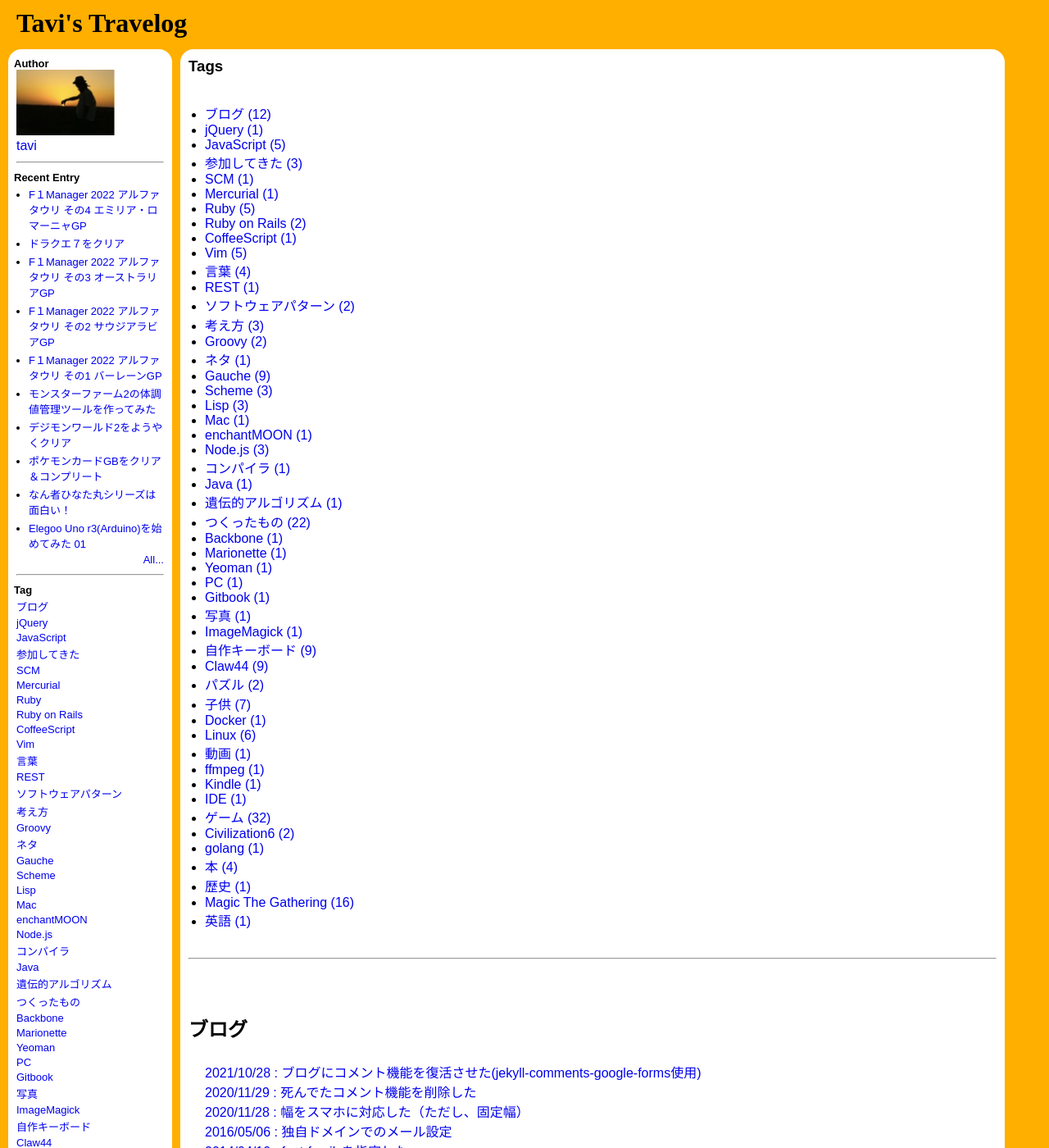
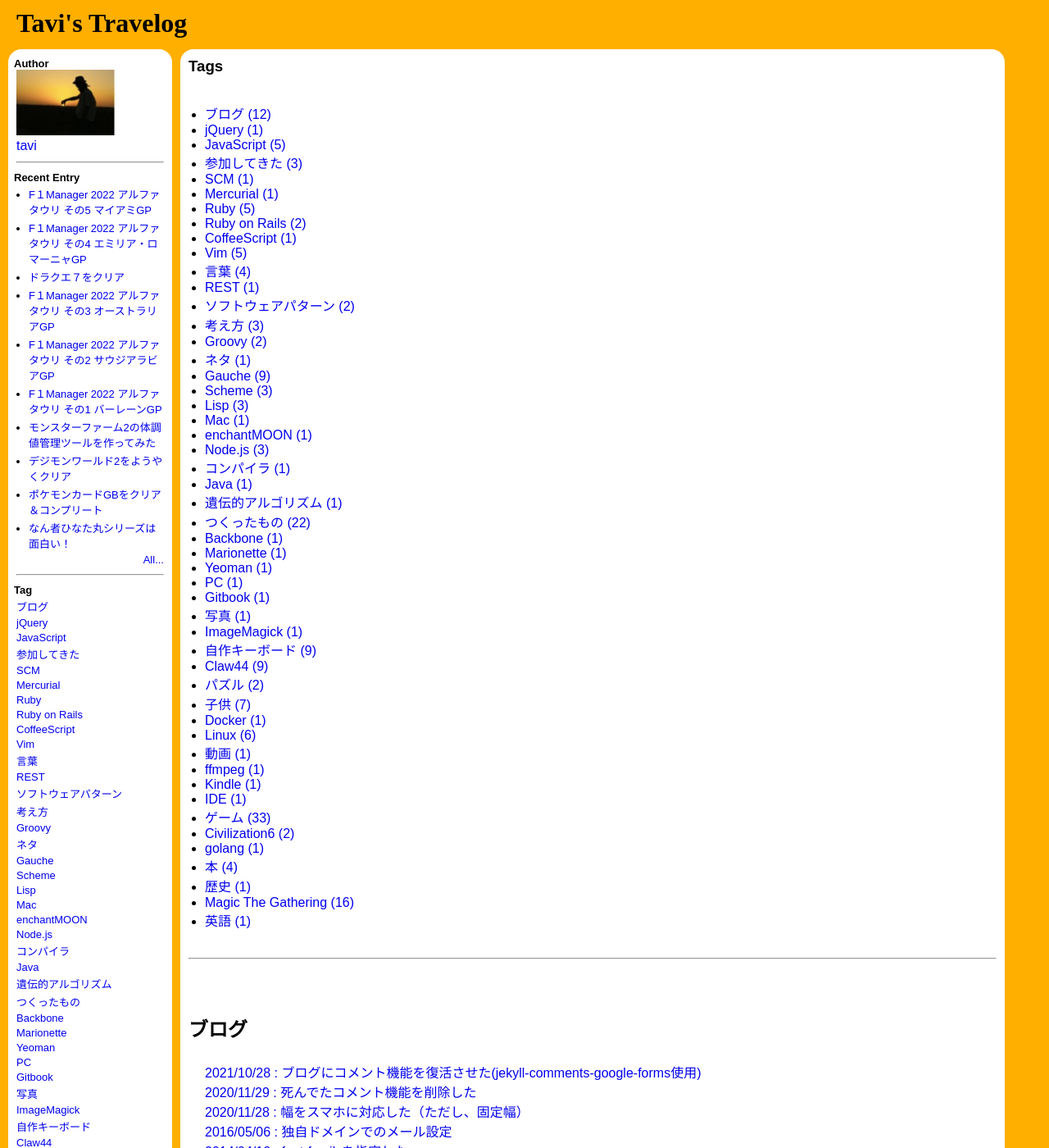
Before and after one commit to ryotakato/ryotakato.github.io, a Jekyll site: the page built from tags.html, in a window 1280 px wide and 1400 px high. Shown: the whole window at 82% size. Built offline with Jekyll 4.4.1, drawn with Linux system fonts in a browser that asks for light colours; some of the changed lines change nothing that is shown; some of the changed text lies outside the part shown.

Commit message:
add article & update article

```diff
--- a/_posts/2022-01-08-what-i-want-to-read-2022.md
+++ b/_posts/2022-01-08-what-i-want-to-read-2022.md
@@ -53,6 +53,8 @@ date: 2022-01-08 09:51:44
 27. [聖女の救済](#book-27)
 28. [真夏の方程式](#book-28)
 29. [項羽と劉邦](#book-29)
+30. [虚像の道化師](#book-30)
+31. [禁断の魔術](#book-31)
 
 
 
@@ -617,3 +619,43 @@ Eテレで、「ロッチと子羊」という哲学番組をやっているが
 
 今改めて項劉記みたいなあの時代のゲームやりたいと思うが、マイナーテーマだから全然出てないよね。
 仕方ない、次は横山三国志を読んで、KOEIの三國志をやるか。
+
+
+
+### 虚像の道化師 {#book-30}
+
+<div class="AmaQuick-box" style="margin-bottom: 0px;"><div class="AmaQuick-image" style="float: left; margin: 0px 12px 1px 0px;"><a href="https://www.amazon.co.jp/dp/4167903113/?tag=tavi06-22" name="AmaQuicklink" target="_blank"><img src="https://m.media-amazon.com/images/I/51qEdV5WWYL._SL200_.jpg" alt="虚像の道化師 (文春文庫)" style="border: none;"/></a></div><div class="AmaQuick-info" style="margin-bottom: 10px; line-height: 120%"><div class="AmaQuick-name" style="margin-bottom: 10px; line-height: 120%"><a href="https://www.amazon.co.jp/dp/4167903113/?tag=tavi06-22" name="AmaQuicklink" target="_blank">虚像の道化師 (文春文庫)</a><div class="AmaQuick-powered-date" style="font-size: 80%; margin-top: 5px; line-height: 120%">posted with <a href="https://creazy.net/amazon_quick_affiliate" title="AmaQuick" target="_blank">AmaQuick</a></div></div><div class="AmaQuick-detail">東野 圭吾(著)</div><div class="AmaQuick-sub-info" style="float: left;"><div class="AmaQuick-link" style="margin-top: 5px"><a href="https://www.amazon.co.jp/dp/4167903113/?tag=tavi06-22" name="AmaQuicklink" target="_blank">Amazon.co.jpで詳細を見る</a></div></div></div><div class="AmaQuick-footer" style="clear: left"></div></div>
+
+
+2022/10/29 読了
+
+ガリレオシリーズ。
+文庫版と単行本版で収録されている話数が違っていて、文庫版のほうが多いのでそっちを読んだ。
+2013年のドラマの話がたくさんあったので、最近ドラマを見た身としては情景が思い浮かぶので助かる。
+
+トリックの差異はあれど、面白かったのは「曲球る（まがる）」かな。
+あと、「念波る（おくる）」はドラマ版では最後かなり湯川を驚かせてくれるが、
+小説ではそこまででもないので、ちょっとがっくり。
+「演技る（えんじる）」はドラマより全然こっちのほうが良かった。
+
+
+
+
+### 禁断の魔術 {#book-31}
+
+<div class="AmaQuick-box" style="margin-bottom: 0px;"><div class="AmaQuick-image" style="float: left; margin: 0px 12px 1px 0px;"><a href="https://www.amazon.co.jp/dp/4167903776/?tag=tavi06-22" name="AmaQuicklink" target="_blank"><img src="https://m.media-amazon.com/images/I/41kbNHs+rkL._SL200_.jpg" alt="禁断の魔術 (文春文庫)" style="border: none;"/></a></div><div class="AmaQuick-info" style="margin-bottom: 10px; line-height: 120%"><div class="AmaQuick-name" style="margin-bottom: 10px; line-height: 120%"><a href="https://www.amazon.co.jp/dp/4167903776/?tag=tavi06-22" name="AmaQuicklink" target="_blank">禁断の魔術 (文春文庫)</a><div class="AmaQuick-powered-date" style="font-size: 80%; margin-top: 5px; line-height: 120%">posted with <a href="https://creazy.net/amazon_quick_affiliate" title="AmaQuick" target="_blank">AmaQuick</a></div></div><div class="AmaQuick-detail">東野 圭吾(著)</div><div class="AmaQuick-sub-info" style="float: left;"><div class="AmaQuick-link" style="margin-top: 5px"><a href="https://www.amazon.co.jp/dp/4167903776/?tag=tavi06-22" name="AmaQuicklink" target="_blank">Amazon.co.jpで詳細を見る</a></div></div></div><div class="AmaQuick-footer" style="clear: left"></div></div>
+
+
+2022/11/01 読了
+
+SPドラマの村上虹郎がかなり良かったから、
+小説も楽しみにしていたが、
+読んでみるとほぼ原作どおりだったんだなと思う。
+ただ、代議士の結末とか、刑事役が内海じゃないなどの差異はあって、
+それがそれぞれドラマのほうがいいとか、小説のほうがいいとかの好みはあると思う。
+
+弟子に対する湯川の最後の会話は
+真夏の方程式の恭平との会話とは一味違うので、
+かなり良かった。
+
+元々、短編だったのを書き直したからなのか、ちょっと本が薄いのが気になったかな。
--- /dev/null
+++ b/_posts/2022-11-03-f1manager2022-alphatauri-05.md
@@ -0,0 +1,218 @@
+---
+layout: post
+title: "F１Manager 2022 アルファタウリ その5 マイアミGP"
+tags : [ゲーム]
+date: 2022-11-03 19:49:44
+---
+
+F1 Manager 2022の続き。
+次はマイアミGP。
+
+目標:実際のアルファタウリの成績（ガスリーリタイア、角田12位）を超えること。
+
+
+そういや、現実ではメキシコGPが終わったけど、角田は悪くないレースだけに残念。
+リカルドのオーバーテイクは完全に不必要な動きだったな。
+撃墜されなければ、ハードタイヤ組は抜けて、ポイントは取れていたように思う。
+
+
+
+### GP前
+
+GP前に、各種投資を。
+まず、フロントとリアのウィングの新設計が完了したので、量産する。
+また、風洞とCFDの使える期限がせまってきた（40日毎に期間が切り替わる）から、アンダーフロアとサイドポッドの設計を始める。
+
+![alphatauri_05_01]({{ BASE_PATH }}/images/2022/11/03/alphatauri_05_01.png)
+
+
+そしてお金があるうちに各種施設をどんどんアップグレードする。
+時間もかかるしね。
+下には写ってないが、シミュレーターも1段階アップグレードした。
+
+![alphatauri_05_02]({{ BASE_PATH }}/images/2022/11/03/alphatauri_05_02.png)
+
+
+
+
+
+
+### フリー走行
+
+
+新ウィングはガスリーに乗せて様子見る。
+今回は土曜日が雨予報で決勝が晴れなので、いつもFP3でやっているロングランはFP2でやっておく。
+予選はドライタイヤの出番はないかな。そうするとSoftはFPである程度使っても大丈夫か？
+
+
+今回は結構フリー走行でセッティングが上手くいっていて、FP2終わる頃にはどっちも90%こえていた。
+ロングランもできたし、ガスリーは調子良さそうなので、
+角田の車にも新ウィングを載せる。
+
+
+しかし、土曜日、FP3はまだ雨降らなかったが、2回目の走行でガスリーがクラッシュ。
+おいおい、新型フロントウィング早くも壊したよ。
+開発が間に合ってなくて、まだ4つしかないのに。
+新型でパーツ理解度が100%じゃなかったからかな。
+
+
+そんなこんなでセッティング結果
+
+![alphatauri_05_03]({{ BASE_PATH }}/images/2022/11/03/alphatauri_05_03.png)
+
+![alphatauri_05_04]({{ BASE_PATH }}/images/2022/11/03/alphatauri_05_04.png)
+
+二人共90台後半！やったね。
+特に角田は4項目が最適までいけたのは大きい。
+もうちょっとずらせば高めることできそうだから、予選ではもっと上目指す。
+
+
+
+
+
+
+
+
+
+### 予選
+
+雨の予選。
+ただし、降ったりやんだりだから、Wetって感じではなくInterMediateだな。
+
+いつものようにQ1は難なく突破。
+セッティングはガスリーが94%、角田が97%なので、結局高めることはできなかったみたい。
+
+そして、Q2。
+一回目の走行でとりあえずのタイムを出しておく。
+そして、2回目だが、セッション終わり4分前に雨がやむみたい。
+こういう微妙なコンディションのときはバトンが得意だったなーなんてことを思い出し、
+どうするか悩む。
+路面状況は終わりにかけて乾いていく。
+ただ、それがドライまでいくかはちょっと微妙だと思う。
+なので、雨が上がったタイミングあたりがちょうどInterMediateの適正な路面状況じゃないか？
+
+それならば、早めに出て、アタックラップを2回やる作戦でいこう。
+外しても、2回目のアタックラップでタイムを出せるはず。
+アタックラップの間にはクーリングラップが必要なので、燃料も多めに積み、
+6分前ぐらいに出る。
+お、コースにでたのは僕らだけ！
+アタックラップ1回目でそれぞれいいタイムが出る。1,2位だ。
+Q2突破はできそうだけど、流石に三強には抜かれるだろって思っていたら、
+なんと・・・
+
+
+
+![alphatauri_05_05]({{ BASE_PATH }}/images/2022/11/03/alphatauri_05_05.png)
+
+やったー！
+角田1位、ガスリー2位！
+0.7秒差もつけているから、本当にいいタイミングでコースに出せたなー。
+
+
+惜しむらくはこれがQ3じゃなくて、Q2だってこと。
+
+ちなみに今書いたのは図ではこんな感じ。
+水色のところがアタックラップ
+
+![alphatauri_05_06]({{ BASE_PATH }}/images/2022/11/03/alphatauri_05_06.png)
+
+
+
+いやー、良かった良かったと思って、
+アタックはやめて帰ってこーいと指示したら、
+角田クラッシュして新型フロントウィング壊してやんの。
+
+おいいいい、だからパーツ足りてないって言ってるじゃん。
+これで二人のマシンに装着してある以外のフロントウィングなくなってしまった。
+もう壊せないぜ。。。
+
+ちなみに、Q3の結果としては、
+
+![alphatauri_05_07]({{ BASE_PATH }}/images/2022/11/03/alphatauri_05_07.png)
+
+
+普通に9,10位。
+まあ、これが本来の実力だよね。
+
+
+
+
+
+
+### 決勝
+
+
+予選では雨だったけど、決勝は普通にドライ。
+
+まずは、いつものピレリレースレポートをチェック
+
+[ピレリ　2022年F1第5戦マイアミGP　レースレポート &#124; autosport web](https://www.as-web.jp/f1/813382)
+
+1Stopかー。
+Softの出番はなさそうだね。
+
+ということで、
+
+![alphatauri_05_08]({{ BASE_PATH }}/images/2022/11/03/alphatauri_05_08.png)
+
+
+ガスリーにはMedium履いてもらって、上位のHardタイヤを抜いてもらう。
+角田には2Stop戦略。
+正直どっちがいいかは分からない。
+
+ということでスタート
+
+
+序盤は思うほどガスリーは抜けていないが、14周目で7位と9位を保っている。
+
+
+![alphatauri_05_09]({{ BASE_PATH }}/images/2022/11/03/alphatauri_05_09.png)
+
+
+タイヤの保ちも悪くない。
+この感じなら角田も1Stopでいけるかも。
+
+
+ピットストップ自体は上手くいって、
+どちらも1Stopで走りきれそう。
+
+しかもどちらも入賞できるかもしれない！
+ってところまでいった52周目。
+
+
+![alphatauri_05_10]({{ BASE_PATH }}/images/2022/11/03/alphatauri_05_10.png)
+
+角田クラッシュ。。。
+フロントウィングとサスペンションにダメージ。
+
+だから、もう予備無いんだよ。。。
+なんでこのタイミングで。。。
+
+ということでタイヤも使ったので、自走できるがピット入ってもらう。
+もう絶対ダメ。
+
+
+
+結果
+
+![alphatauri_05_11]({{ BASE_PATH }}/images/2022/11/03/alphatauri_05_11.png)
+
+ガスリー9位。
+くそーここに角田10位も入って初のダブルポイントだったのに。
+
+1Stopは走りきれたけど、そこまで優位な戦略でもなかったようだ。
+
+
+
+
+
+### 感想
+
+
+クラッシュさえなければ、2台ポイント入ったかもってことを考えると、
+新型の効果は多少はあったようだ。
+
+でも今回はQ2が上手くいったってのもあるけどね。
+
+
+ちなみに、このゲームやってて思うけど、クラッシュしても平然と走れること多いような気がする。
```
Also changed, not shown: images/2022/11/03/alphatauri_05_01.png (added), images/2022/11/03/alphatauri_05_02.png (added), images/2022/11/03/alphatauri_05_03.png (added), images/2022/11/03/alphatauri_05_04.png (added), images/2022/11/03/alphatauri_05_05.png (added), images/2022/11/03/alphatauri_05_06.png (added), images/2022/11/03/alphatauri_05_07.png (added), images/2022/11/03/alphatauri_05_08.png (added), images/2022/11/03/alphatauri_05_09.png (added), images/2022/11/03/alphatauri_05_10.png (added), images/2022/11/03/alphatauri_05_11.png (added).
